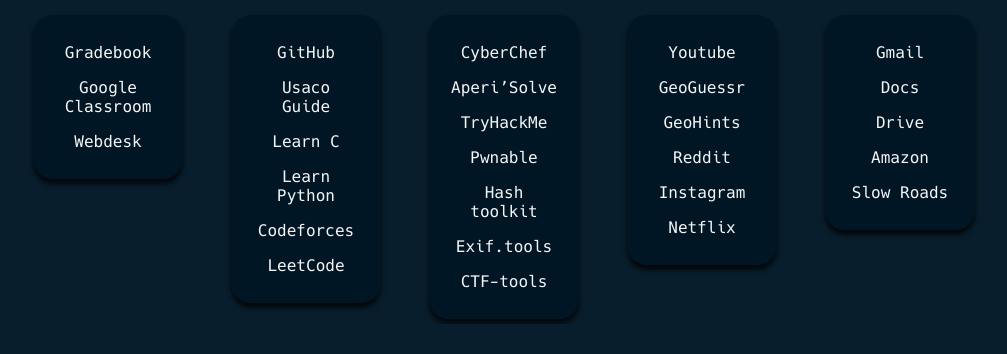
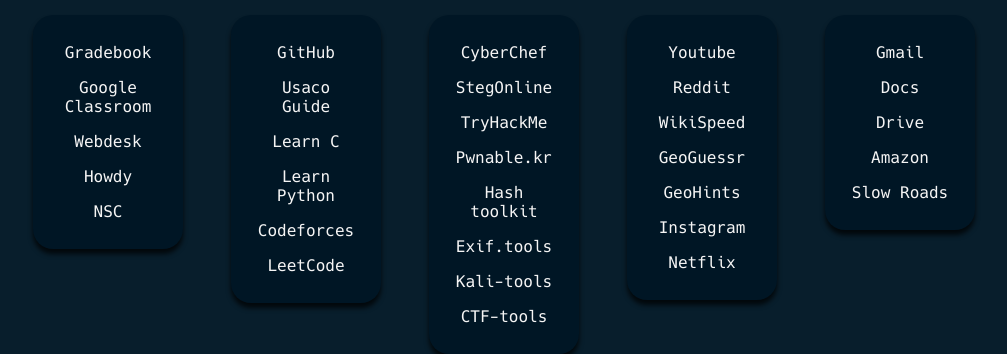
Before and after one commit to b3at1/HomePageFirefox, a plain HTML site: page index.html in a window 1280 px wide. Shown: the part 476-830 px from the top of the page, without its empty margins (136-1143 px from the left). Before the commit the page ends 800 px from the top, so only its background shows below. Drawn offline with Linux system fonts and the light colour scheme.

Commit message:
updated index.html

```diff
--- a/index.html
+++ b/index.html
@@ -40,6 +40,8 @@
             <li><a class="bm" href="https://gradebook.pisd.edu/pinnacle/gradebook/logon.aspx">Gradebook</a></li>
             <li><a class="bm" href="https://classroom.google.com/u/1/">Google Classroom</a></li>
             <li><a class="bm" href="http://webdesk.pisd.edu/">Webdesk</a></li>
+            <li><a class="bm" href="https://howdy.tamu.edu/">Howdy</a></li>
+            <li><a class="bm" href="https://applicant.tamu.edu/NSC/Applicant/NscRegistered">NSC</a></li>
           </div>
         </div>
 
@@ -59,11 +61,12 @@
           <div class="desc cybr"><h1>Cybr</h1></div>
           <div class="bookmarks cybr">
             <li><a class="bm" href="https://gchq.github.io/CyberChef/">CyberChef</a></li>
-            <li><a class="bm" href="https://aperisolve.fr/">Aperi’Solve</a></li>
+            <li><a class="bm" href="https://stegonline.georgeom.net/upload">StegOnline</a></li>
             <li><a class="bm" href="https://tryhackme.com/dashboard">TryHackMe</a></li>
-            <li><a class="bm" href="https://pwnable.kr/play.php">Pwnable</a></li>
+            <li><a class="bm" href="https://pwnable.kr/play.php">Pwnable.kr</a></li>
             <li><a class="bm" href="https://hashtoolkit.com/">Hash<br>toolkit</a></li>
             <li><a class="bm" href="https://exif.tools/">Exif.tools</a></li>
+            <li><a class="bm" href="https://github.com/zardus/ctf-tools">Kali-tools</a></li>
             <li><a class="bm" href="https://github.com/zardus/ctf-tools">CTF-tools</a></li>
           </div>
         </div>
@@ -72,9 +75,10 @@
           <div class="desc ent"><h1>Fun</h1></div>
           <div class="bookmarks ent">
             <li><a class="bm" href="https://www.youtube.com/">Youtube</a></li>
+            <li><a class="bm" href="https://www.reddit.com/">Reddit</a></li>
+            <li><a class="bm" href="https://wikispeedruns.com/">WikiSpeed</a></li>
             <li><a class="bm" href="https://www.geoguessr.com/">GeoGuessr</a></li>
             <li><a class="bm" href="https://geohints.com/">GeoHints</a></li>
-            <li><a class="bm" href="https://www.reddit.com/">Reddit</a></li>
             <li><a class="bm" href="https://instagram.com/">Instagram</a></li>
             <li><a class="bm" href="https://www.netflix.com/">Netflix</a></li>
           </div>
```
